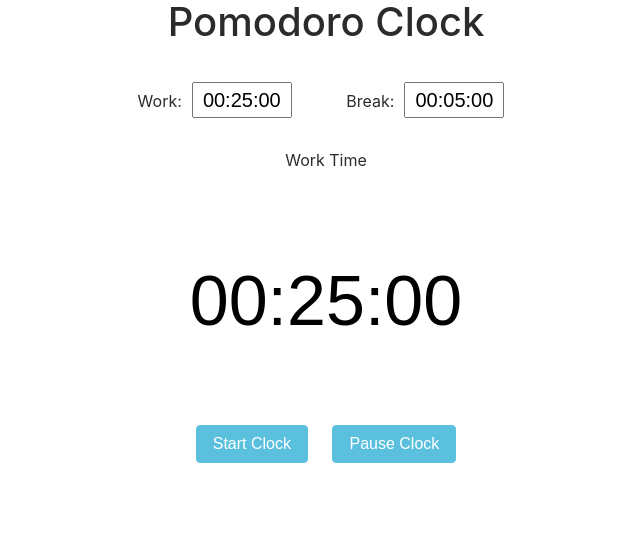
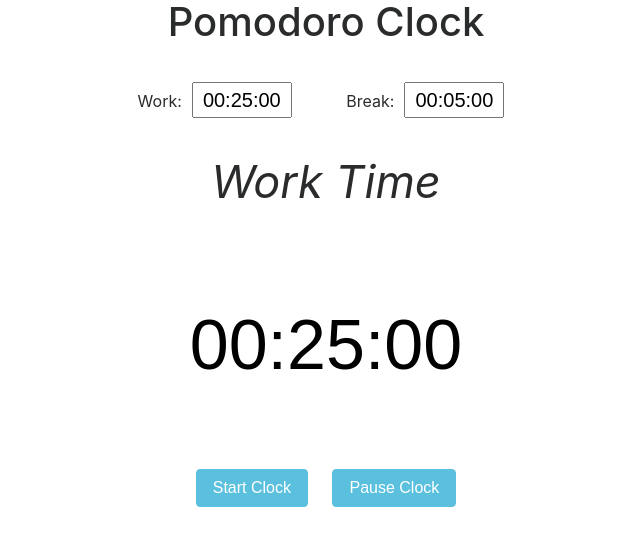
Before and after one commit to Ross117/pomodoro-clock, a plain HTML site: page index.html in a window 1280 px wide. Shown: the whole page, without its empty margins (314-954 px from the left). Drawn offline with nearby package versions, Linux system fonts and the light colour scheme.

Commit message:
Style user indicator

```diff
--- a/style.css
+++ b/style.css
@@ -30,3 +30,8 @@ button {
   font-size: 70px;
   width: 280px;
 }
+
+.indicator {
+  font-size: 45px;
+  font-style: italic;
+}
```
